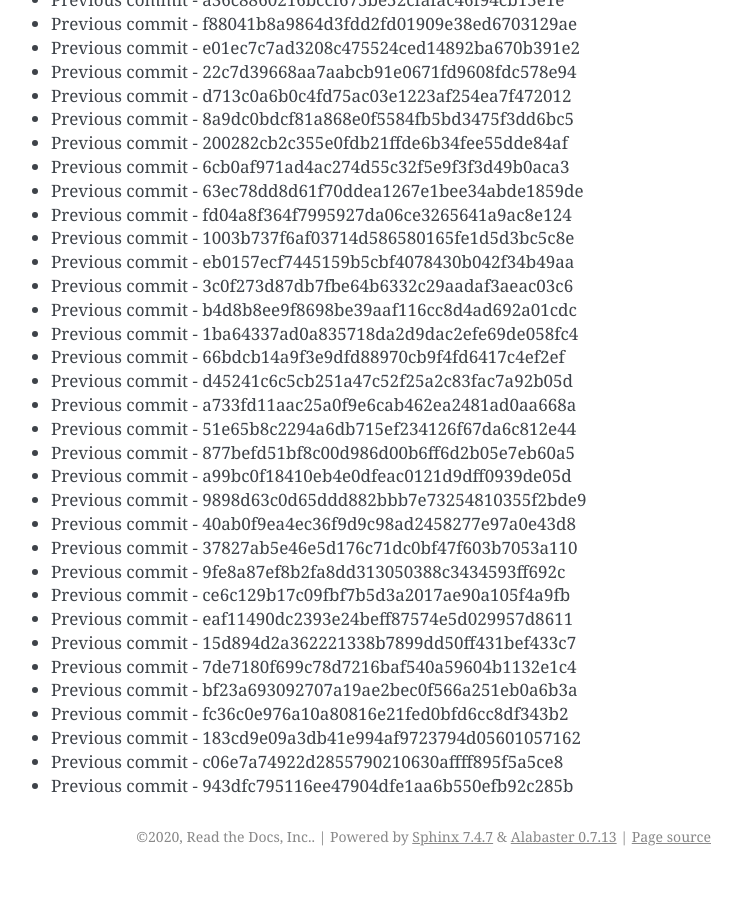
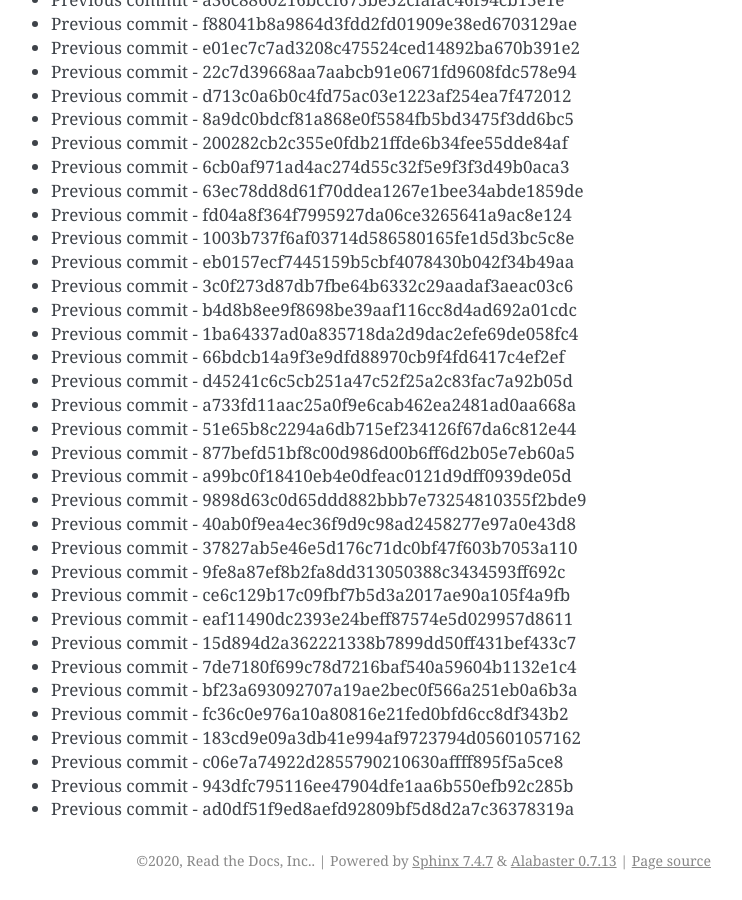
Before and after one commit to readthedocs/rtd-git-stresstest, a Sphinx documentation site: the page built from docs/updates.rst, in a window 1280 px wide and 900 px high, scrolled down 100840 px. Shown: the whole window, without its empty margins (399-1141 px from the left). Built offline with Sphinx 7.4.7, drawn with Linux system fonts in a browser that asks for light colours; before the commit the page ends 101716 px from its top, so only the background shows below that.

Commit message:
Generating commit from previous: ad0df51f9ed8aefd92809bf5d8d2a7c36378319a

```diff
--- a/docs/updates.rst
+++ b/docs/updates.rst
@@ -4269,3 +4269,4 @@ It can be tested for any performance characteristics.
 * Previous commit - 183cd9e09a3db41e994af9723794d05601057162
 * Previous commit - c06e7a74922d2855790210630affff895f5a5ce8
 * Previous commit - 943dfc795116ee47904dfe1aa6b550efb92c285b
+* Previous commit - ad0df51f9ed8aefd92809bf5d8d2a7c36378319a
```
